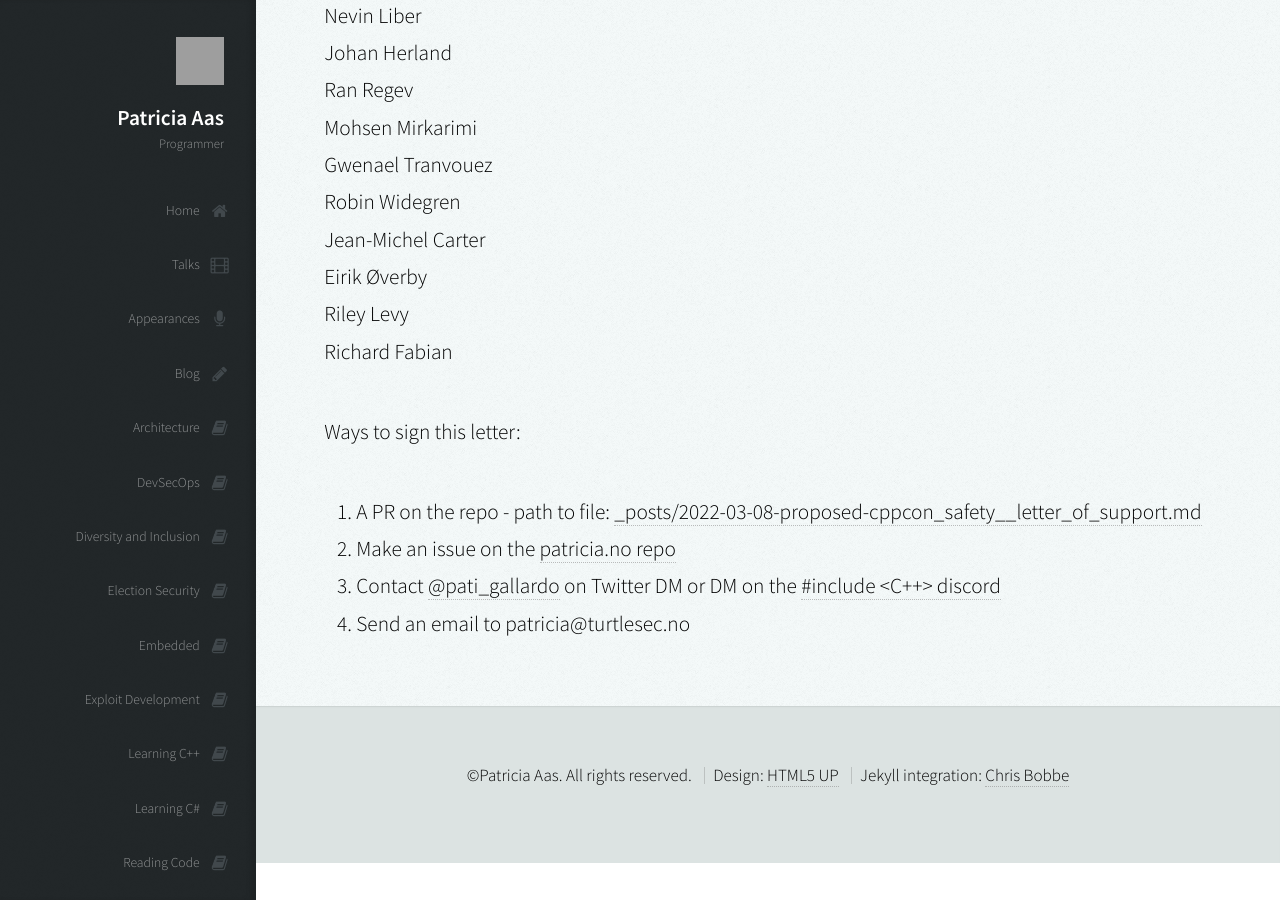
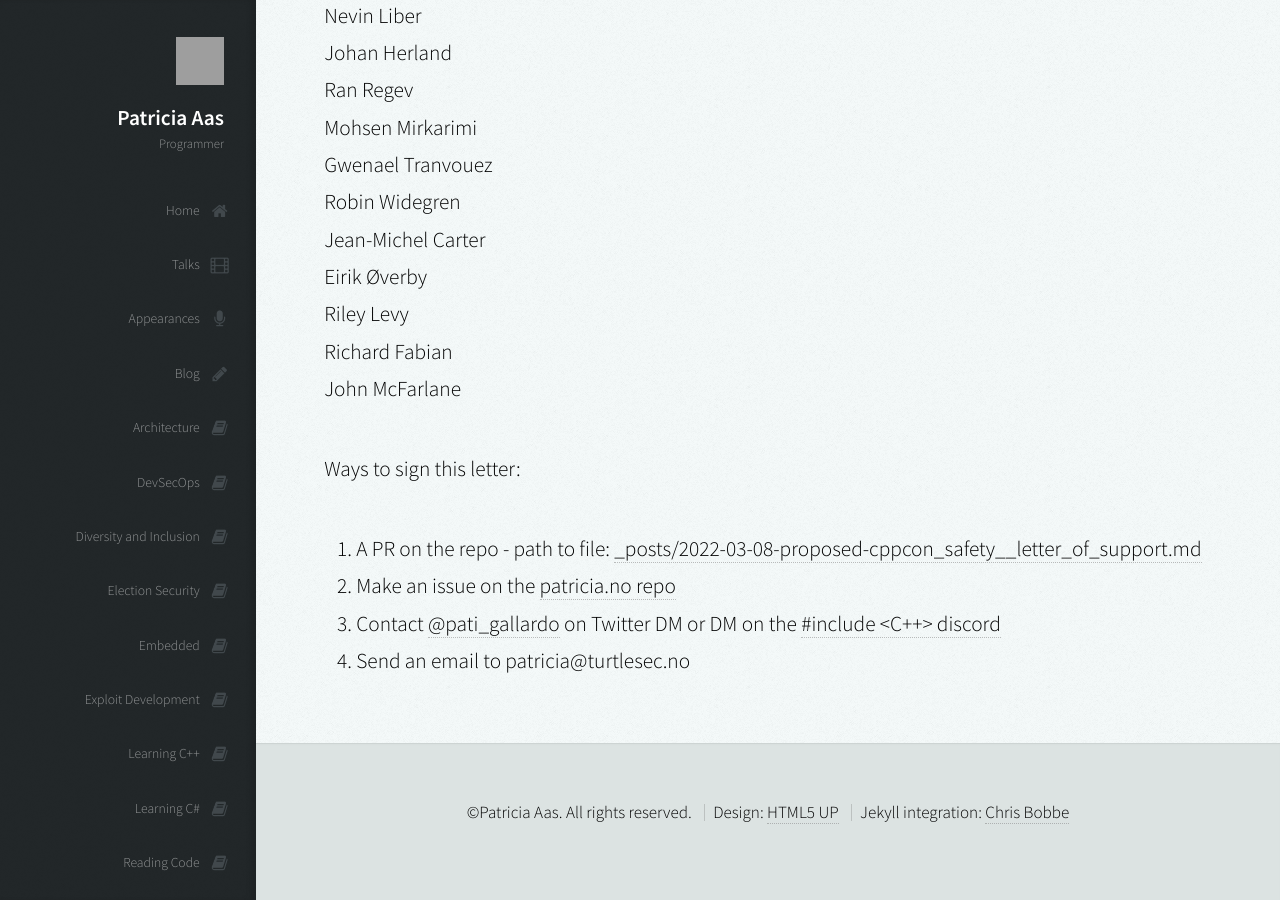
Before and after one commit to patricia-gallardo/patricia-gallardo.github.io, a Jekyll site: the page built from _posts/2022-03-08-proposed-cppcon_safety__letter_of_support.md, in a window 1280 px wide and 900 px high, scrolled down 2499 px. Built offline with Jekyll 4.4.1, drawn with Linux system fonts in a browser that asks for light colours; nearby versions of some CDN libraries; grey boxes are pictures that could not be loaded.

Commit message:
Add John McFarlane as signatory

```diff
--- a/_posts/2022-03-08-proposed-cppcon_safety__letter_of_support.md
+++ b/_posts/2022-03-08-proposed-cppcon_safety__letter_of_support.md
@@ -75,6 +75,7 @@ Jean-Michel Carter <br>
 Eirik Øverby <br>
 Riley Levy <br>
 Richard Fabian <br>
+John McFarlane <br>
 
 
 Ways to sign this letter:
```
